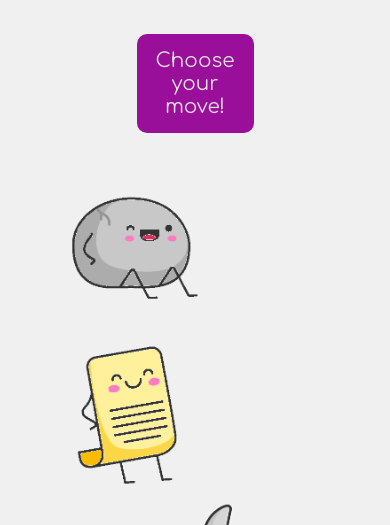
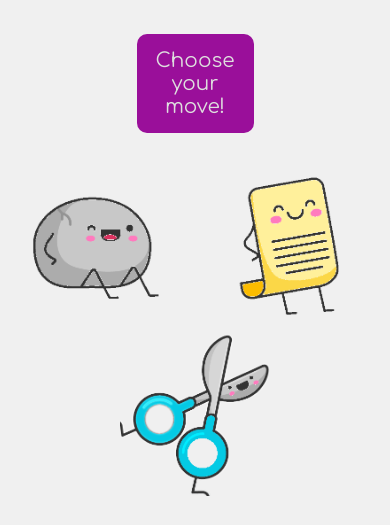
Before and after one commit to miguellopez-dev/rockpaperscissors, a plain HTML site: page index.html in a window 390 px wide. Shown: the part 134-659 px from the top of the page. Drawn offline with Linux system fonts and the light colour scheme.

Commit message:
Fix resposiveness of picks

```diff
--- a/styles/_picks.scss
+++ b/styles/_picks.scss
@@ -23,10 +23,10 @@
 	display: flex;
 	align-items: center;
 	justify-content: space-between;
-	width: 50%;
-	@media screen and (max-width: 650px) {
+	width: 90%;
+	max-width:577px;
+	@media screen and (max-width: 499px) {
 		flex-wrap: wrap;
-		width: 70%;
 		&__choice:last-child {
 			margin: auto;
 		}
```
Also changed, not shown: assets/css/main.css, 1 other file.
